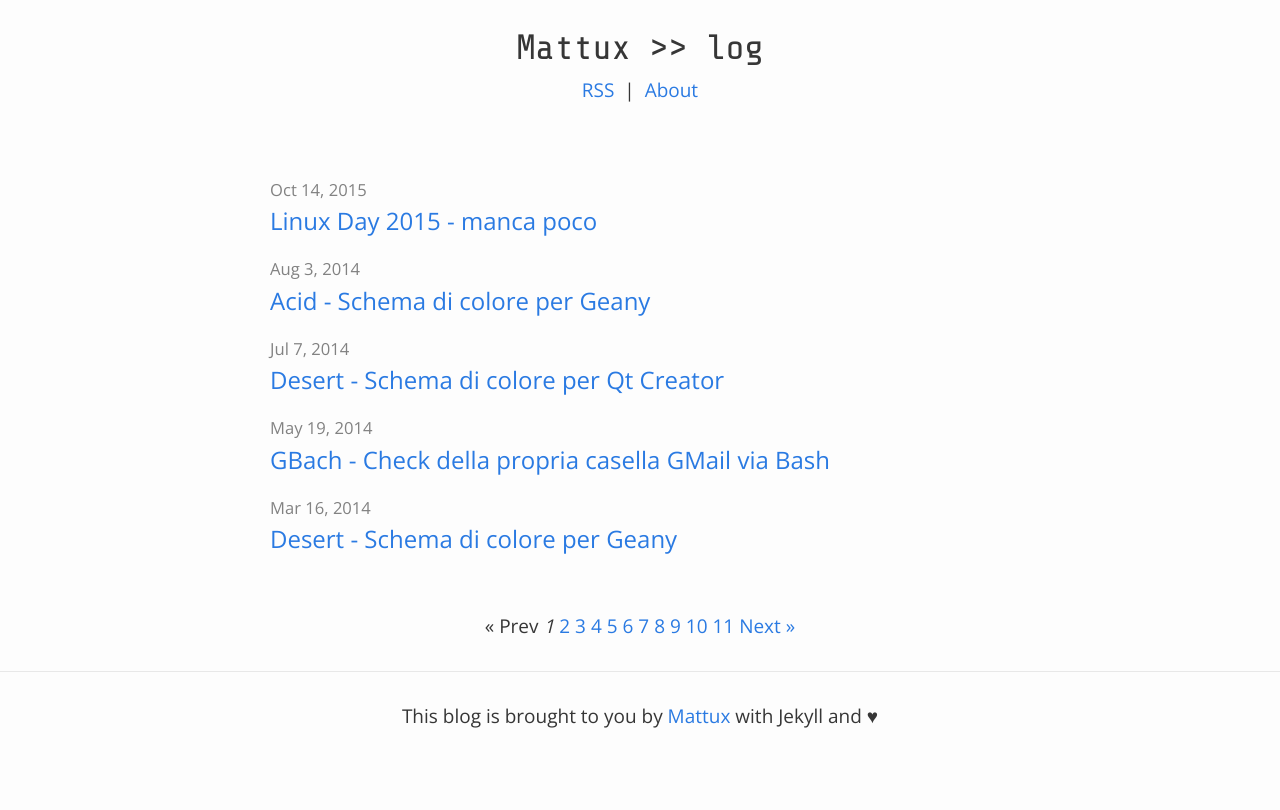
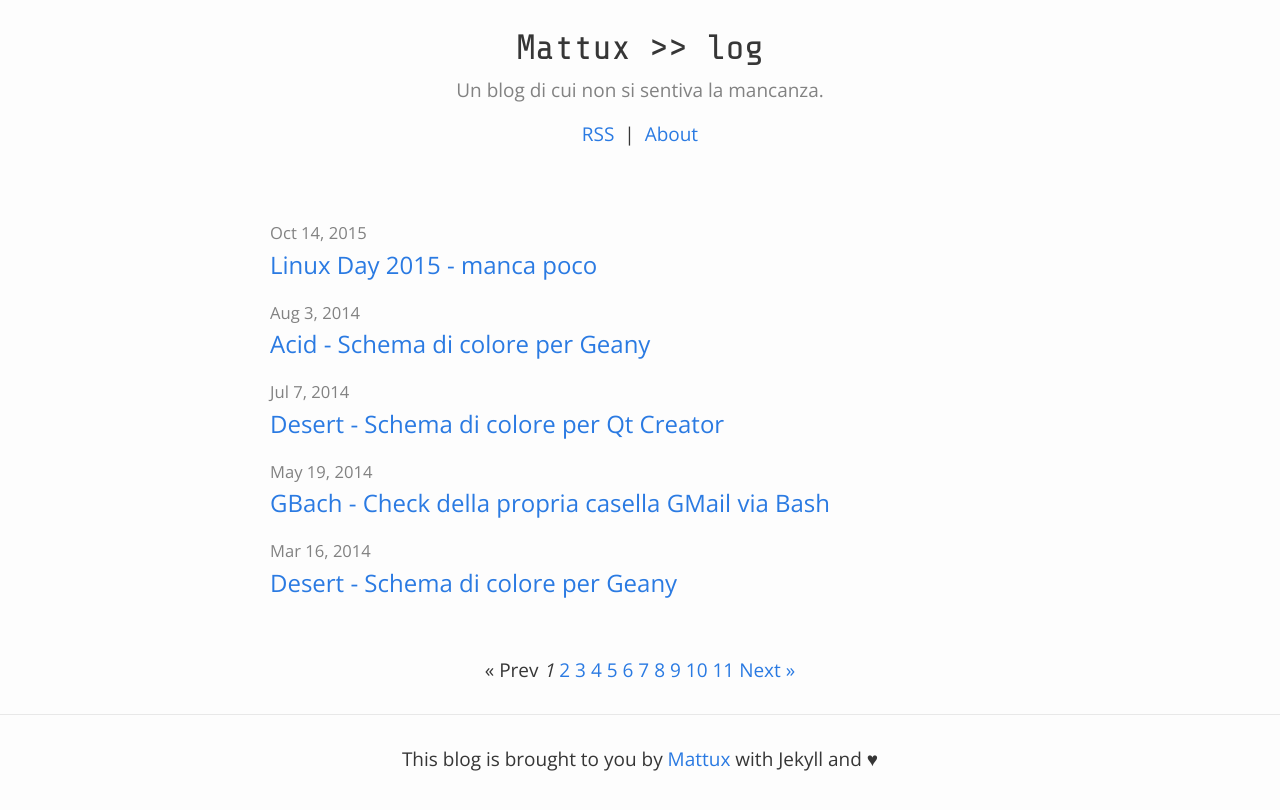
Before and after one commit to mattux/mattux.github.io, a Jekyll site: the page built from index.html, in a window 1280 px wide. Shown: the top 810 px of the page. Built offline with Jekyll 4.4.1, drawn with Linux system fonts in a browser that asks for light colours; some web fonts are replaced; the list of posts is cut into pages by our own code.

Commit message:
fix header

```diff
--- a/_config.yml
+++ b/_config.yml
@@ -1,8 +1,7 @@
 # Site settings
+email:
 title: Mattux >> log
-email:
-description: > # this means to ignore newlines until "baseurl:"
-  Di Linux, Open Source ed in teoria anche di Informatica.
+description: Un blog di cui non si sentiva la mancanza.
 baseurl: "" # the subpath of your site, e.g. /blog/
 url: "http://mattux.github.io" # the base hostname & protocol for your site
 twitter_username: _mattux_
--- a/_includes/head.html
+++ b/_includes/head.html
@@ -3,7 +3,7 @@
   <meta http-equiv="X-UA-Compatible" content="IE=edge">
   <meta name="viewport" content="width=device-width, initial-scale=1">
 
-  <title>{% if page.title %}{{ page.title }}{% else %}{{ site.title }}{% endif %}</title>
+  <title>{% if page.title %}{{ page.title }}{% else %}{{ site.title }}{% endif %}{% if site.description %} - {{ site.description }}{% endif %}</title>
   <meta name="description" content="{% if page.excerpt %}{{ page.excerpt | strip_html | strip_newlines | truncate: 160 }}{% else %}{{ site.description }}{% endif %}">
 
   <link rel="stylesheet" href="{{ "/css/main.css" | prepend: site.baseurl }}">
--- a/_includes/header.html
+++ b/_includes/header.html
@@ -3,6 +3,7 @@
   <div class="wrapper">
 
       <a class="site-title" href="{{ site.baseurl }}/">{{ site.title }}</a>
+      {% if site.description %}<p class="site-description">{{ site.description }}</p>{% endif %}
 
 <!--
     <nav class="site-nav">
--- a/_sass/_layout.scss
+++ b/_sass/_layout.scss
@@ -16,6 +16,9 @@
     text-align: center;
 }
 
+.site-description {
+color: $grey-color;
+}
 
 .site-title {
     font-size: 2.2rem;
```
